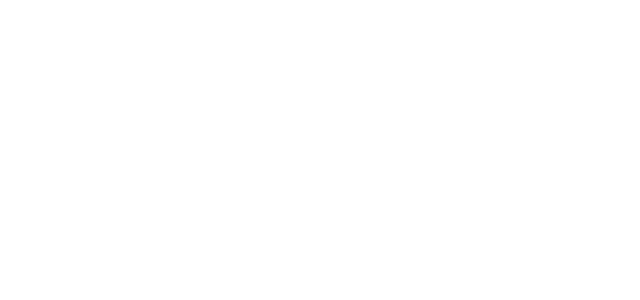
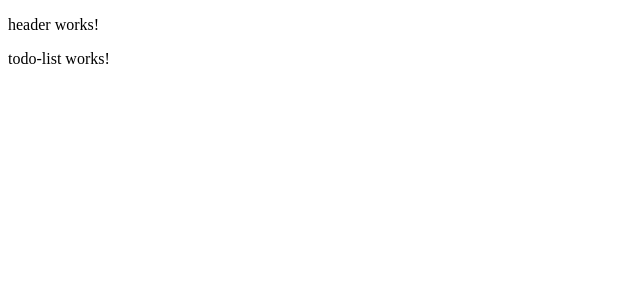
Before and after one commit to Leandro223/TodoList, an Angular app: page / in a window 1280 px wide. Shown: the top 300 px of the page, without its empty margins (0-640 px from the left). Built offline with nearby package versions, Linux system fonts and the light colour scheme.

Commit message:
importado fontes e variaveis do scss

```diff
--- a/src/app/app.module.ts
+++ b/src/app/app.module.ts
@@ -3,7 +3,8 @@ import { BrowserModule } from '@angular/platform-browser';
 
 import { AppRoutingModule } from './app-routing.module';
 import { AppComponent } from './app.component';
-import { HomeComponent } from './modules/home/pages/home/home.component';
+import { HomeModule } from './modules/home/home.module';
+
 
 @NgModule({
   declarations: [
@@ -12,7 +13,7 @@ import { HomeComponent } from './modules/home/pages/home/home.component';
   imports: [
     BrowserModule,
     AppRoutingModule,
-    HomeComponent
+    HomeModule
   ],
   providers: [],
   bootstrap: [AppComponent]
--- a/src/app/modules/home/home.module.ts
+++ b/src/app/modules/home/home.module.ts
@@ -5,6 +5,7 @@ import { TodoButtonDeleteAllComponent } from './componets/todo-button-delete-all
 import { TodoButtonAddItensComponent } from './componets/todo-button-add-itens/todo-button-add-itens.component';
 import { TodoListComponent } from './componets/todo-list/todo-list.component';
 import { HomeComponent } from './pages/home/home.component';
+import { FormsModule } from '@angular/forms';
 
 
 
@@ -17,7 +18,8 @@ import { HomeComponent } from './pages/home/home.component';
     HomeComponent
   ],
   imports: [
-    CommonModule
+    CommonModule,
+    FormsModule
   ]
 })
 export class HomeModule { }
--- a/src/styles.scss
+++ b/src/styles.scss
@@ -1 +1,2 @@
-/* You can add global styles to this file, and also import other style files */
+@import'./dist/scss/variables.scss';
+@import url('https://fonts.googleapis.com/css2?family=Roboto:wght@300;400;700&display=swap');
```
